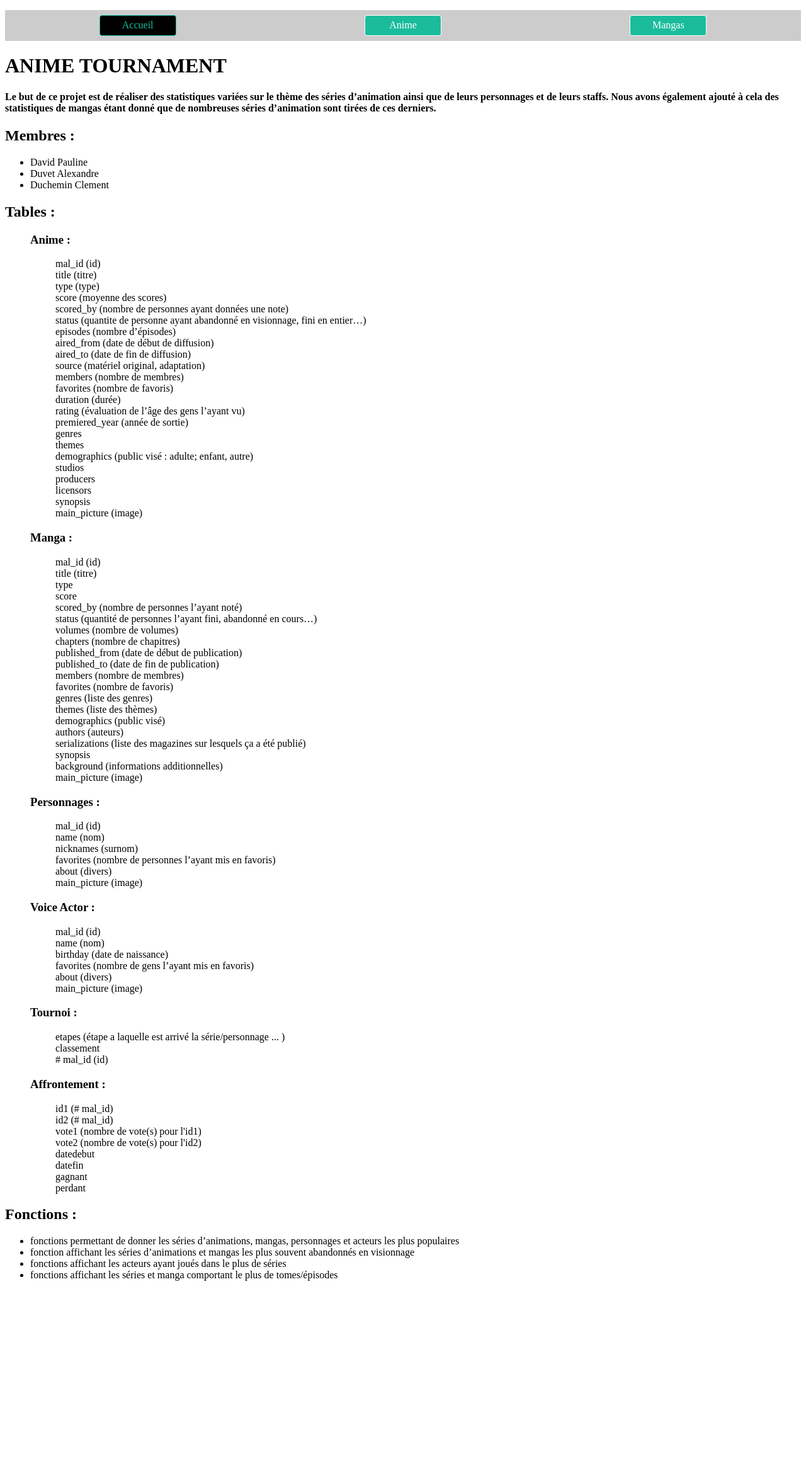
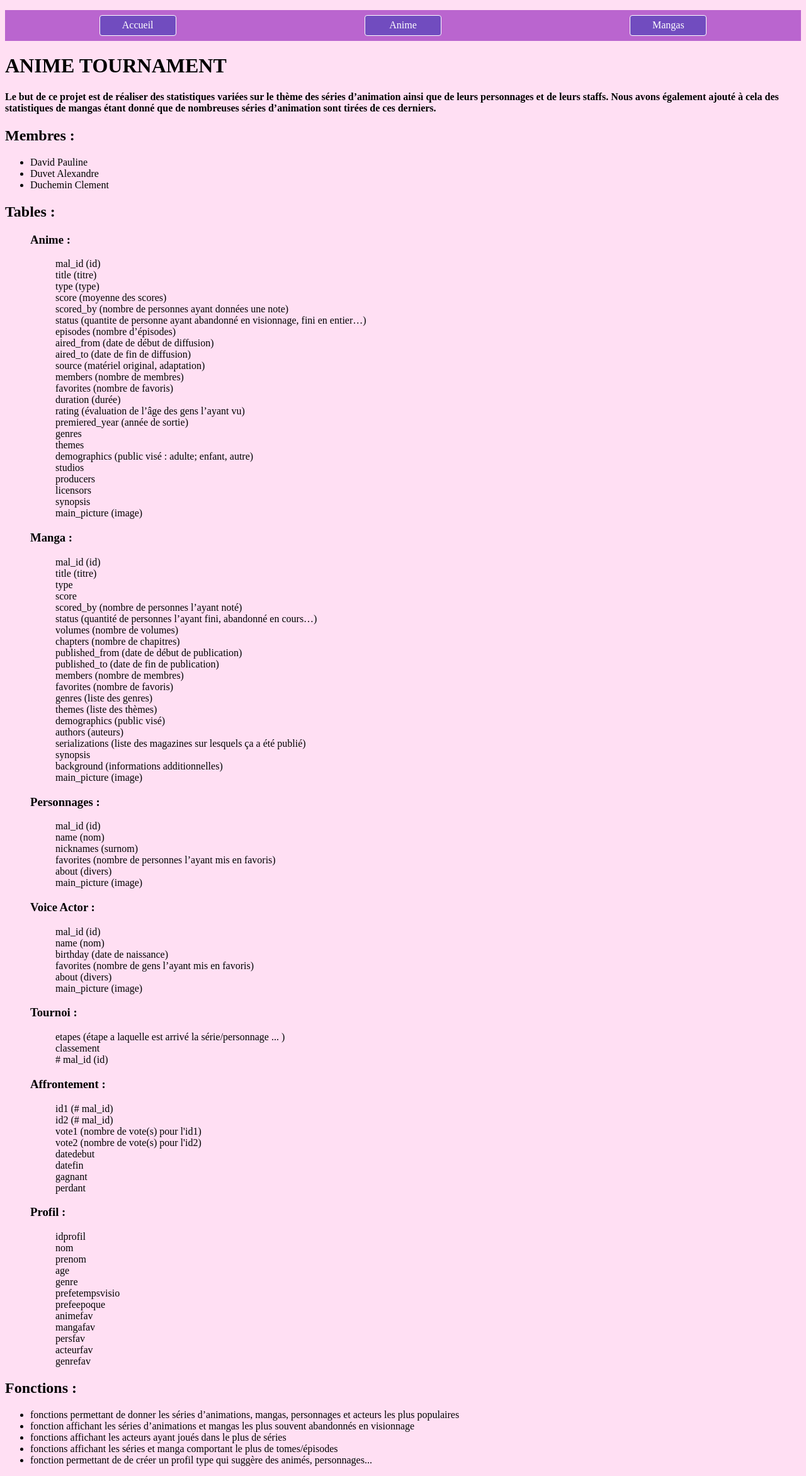
Before and after one commit to darksayter/SAE_BDD_PHP, a PHP site: page / in a window 1280 px wide. Shown: the whole page at 63% size. Before the commit the page ends 2034 px from the top, so only its background shows below. Run offline with PHP 8.4, Linux system fonts and the light colour scheme.

Commit message:
ajout profil et changement couleur

```diff
--- a/page_web_debut/index.html
+++ b/page_web_debut/index.html
@@ -9,7 +9,7 @@
 <body>
     <ul class="menu">
         <li>
-          <a href="index.html" class="actif">Accueil</a>
+          <a href="index.html">Accueil</a>
         </li>
         <li>
           <a href="#">Anime</a>
@@ -125,6 +125,23 @@
             <li>perdant</li>
           </ul>
         </li>
+        <li>
+          <h3>Profil : </h3>
+          <ul class="profil">
+            <li>idprofil</li>
+            <li>nom</li>
+            <li>prenom</li>
+            <li>age</li>
+            <li>genre</li>
+            <li>prefetempsvisio</li>
+            <li>prefeepoque</li>
+            <li>animefav</li>
+            <li>mangafav</li>
+            <li>persfav</li>
+            <li>acteurfav</li>
+            <li>genrefav</li>
+          </ul>
+        </li>
       </ul>
       <h2>Fonctions : </h2>
       <ul class="fonction">
@@ -132,6 +149,7 @@
           <li>fonction affichant les séries d’animations et mangas les plus souvent abandonnés en visionnage</li>
           <li>fonctions affichant les acteurs ayant joués dans le plus de séries</li>
           <li>fonctions affichant les séries et manga comportant le plus de tomes/épisodes</li>
+          <li>fonction permettant de de créer un profil type qui suggère des animés, personnages...</li>
       </ul>
 </body>
 </html>
--- a/page_web_debut/style.css
+++ b/page_web_debut/style.css
@@ -1,10 +1,11 @@
 body {
     font-family: "Script bold";
+    background-color: #ffdff3;
 }
 .menu {
     display: flex;                /* Transformation en flexbox */
     padding:0;                    /* Suppression des marges internes */
-    background-color: #ccc;       /* Ajout de la couleur d'arrière-plan */
+    background-color: #ba65cf;       /* Ajout de la couleur d'arrière-plan */
     justify-content: space-around;/* Alignements des liens dans le menu */
 }
 .menu li {
@@ -18,7 +19,7 @@ body {
     margin: 0.5rem;               /* Marges externes */
     padding: 0.4rem 0;            /* Marges internes */
     text-align: center;           /* Centrage du texte */
-    background-color: #1ABC9C;    /* Arrière-plan */
+    background-color: #714cbf;    /* Arrière-plan */
     color: #fff;                  /* Couleur du texte */
     text-decoration: none;        /* Suppression du soulignement */
     border: 1px solid #fff;       /* Ajout d'une bordure */
```
